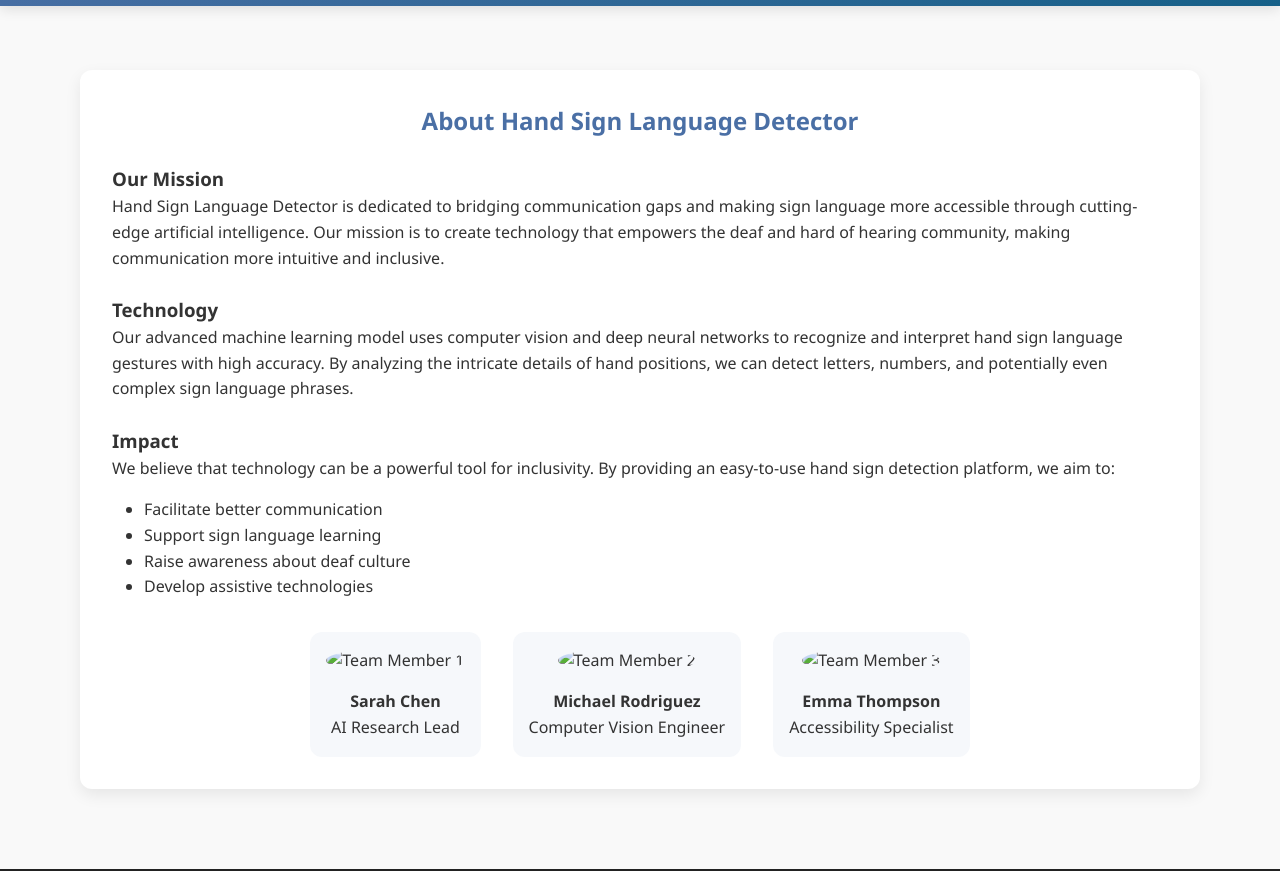
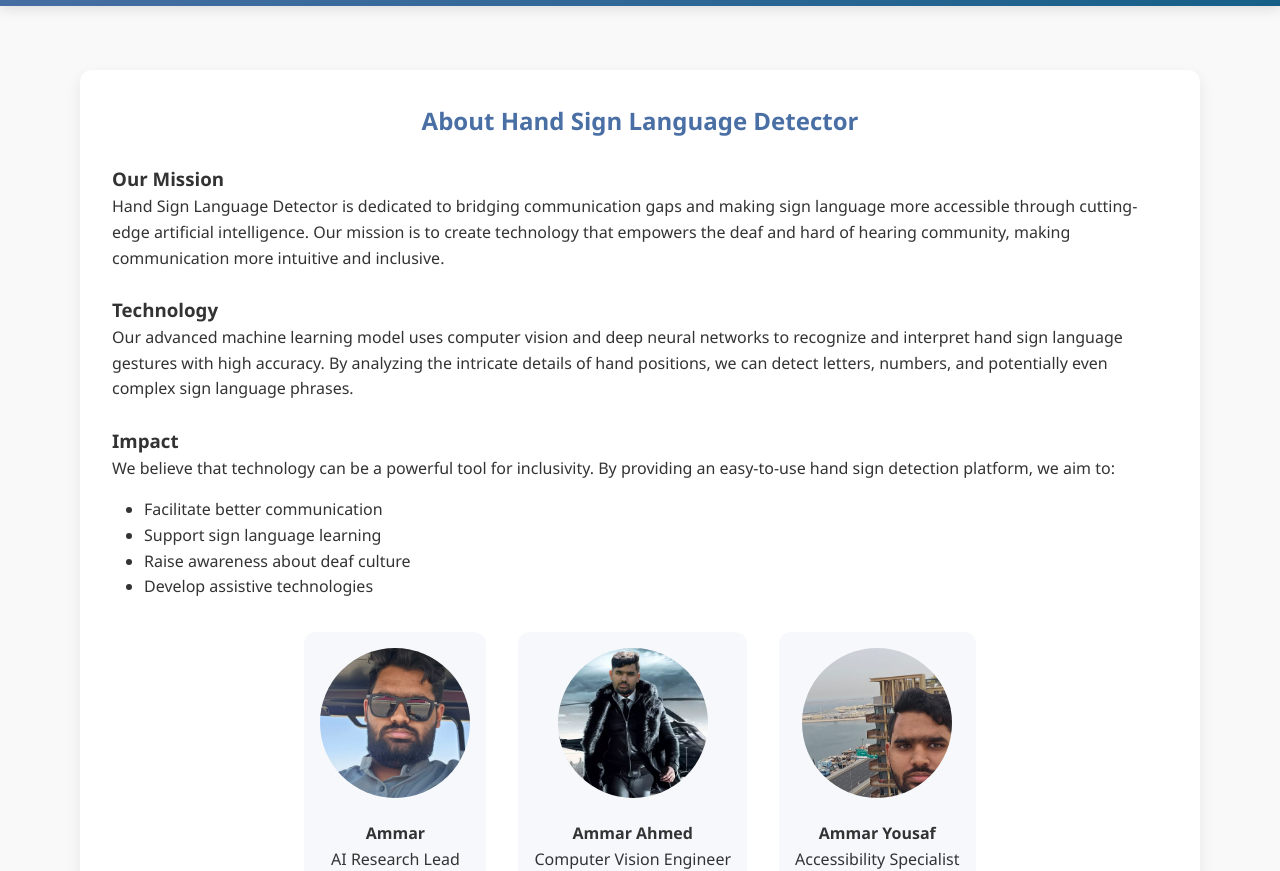
Before and after one commit to Ammar5910/Handsign_language_website, a plain HTML site: page about.html in a window 1280 px wide. Shown: the part 88-959 px from the top of the page. Drawn offline with nearby package versions, Linux system fonts and the light colour scheme.

Commit message:
image uploaded

```diff
--- a/about.html
+++ b/about.html
@@ -230,18 +230,18 @@
 
                     <div class="team-section">
                         <div class="team-member">
-                            <img src="/api/placeholder/150/150" alt="Team Member 1" />
-                            <h4>Sarah Chen</h4>
+                            <img src="/images/Ammar1.jpg" alt="Team Member 1" />
+                            <h4>Ammar</h4>
                             <p>AI Research Lead</p>
                         </div>
                         <div class="team-member">
-                            <img src="/api/placeholder/150/150" alt="Team Member 2" />
-                            <h4>Michael Rodriguez</h4>
+                            <img src="/images/Ammar2.jpg" alt="Team Member 2" />
+                            <h4>Ammar Ahmed</h4>
                             <p>Computer Vision Engineer</p>
                         </div>
                         <div class="team-member">
-                            <img src="/api/placeholder/150/150" alt="Team Member 3" />
-                            <h4>Emma Thompson</h4>
+                            <img src="/images/Ammar3.jpg" alt="Team Member 3" />
+                            <h4>Ammar Yousaf</h4>
                             <p>Accessibility Specialist</p>
                         </div>
                     </div>
```
Also changed, not shown: images/Ammar1.jpg (added), images/Ammar2.jpg (added), images/Ammar3.jpg (added).
